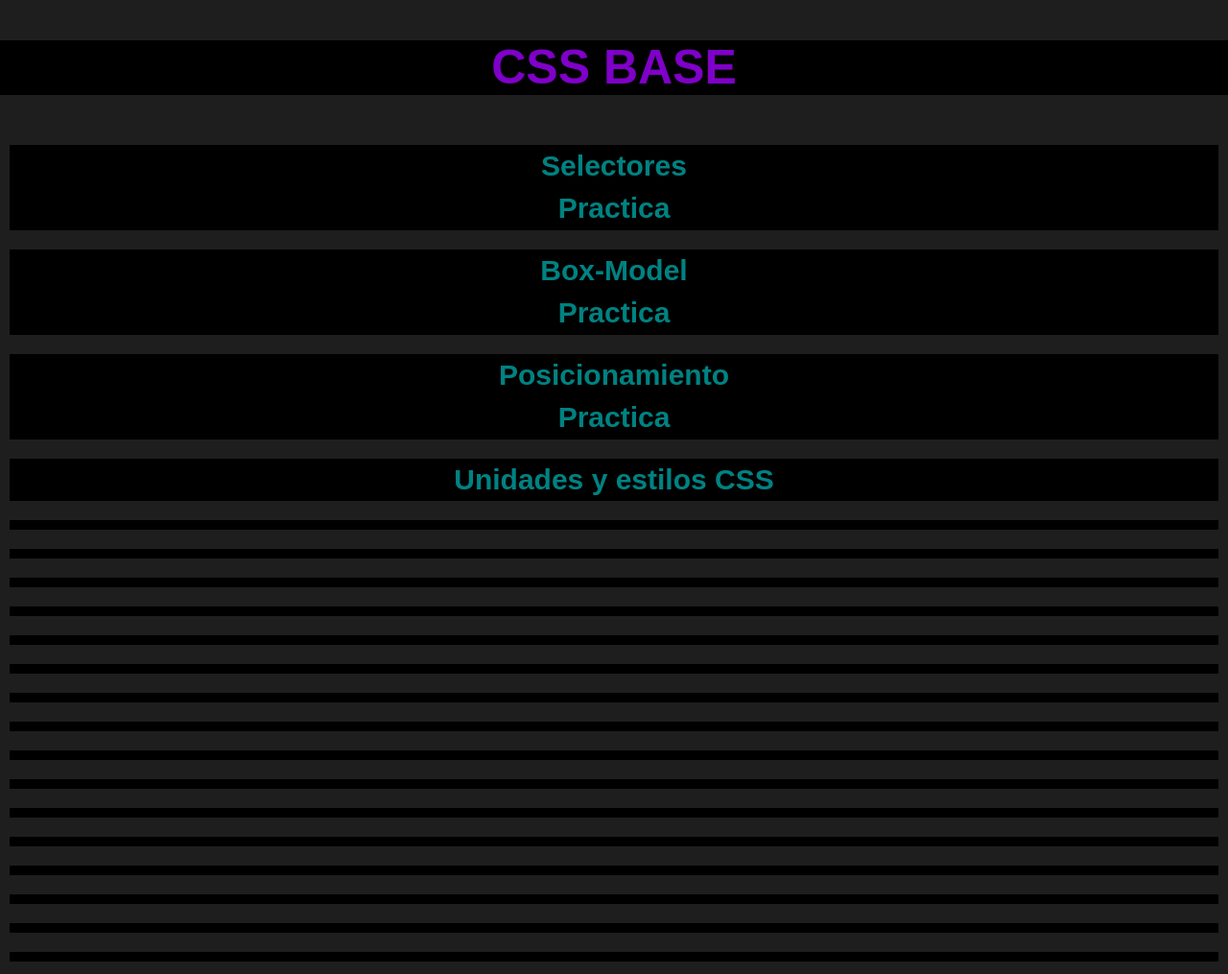
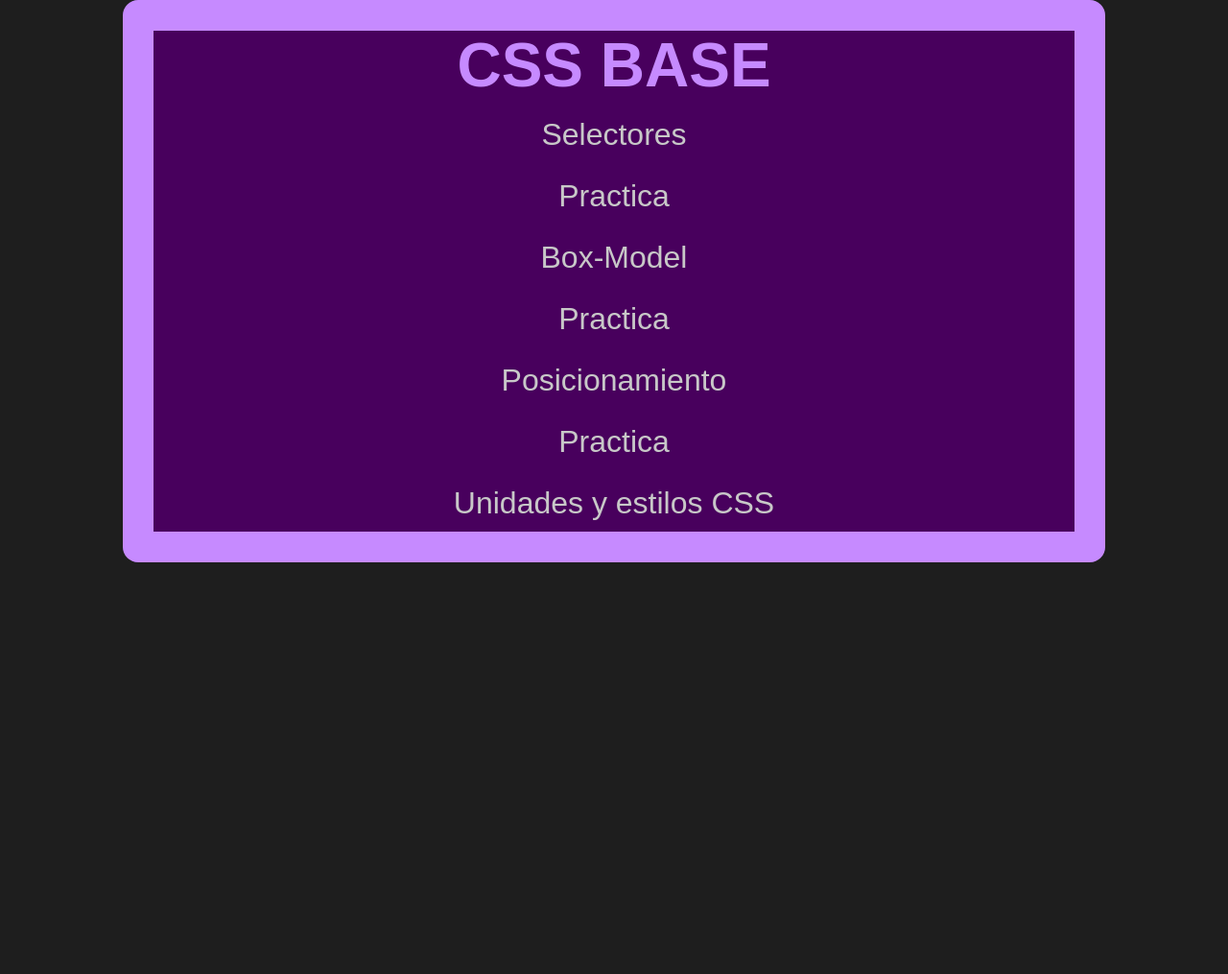
Before and after one commit to brianalcl/PracticasDisWeb, a plain HTML site: page index.html in a window 1280 px wide. Shown: the whole page at 96% size. After the commit the page ends 800 px from the top, so only its background shows below. Drawn offline with Linux system fonts and the light colour scheme.

Commit message:
Editado el index

```diff
--- a/css/index.css
+++ /dev/null
@@ -1,36 +0,0 @@
-html {
-  background-color: #1e1e1e;
-  color: rgb(230, 230, 230);
-  font-family: sans-serif;
-  scroll-behavior: smooth;
-}
-
-h2 {
-  color: rgb(127, 0, 200);
-  background-color: #000;
-  text-align: center;
-  font-weight: bold;
-  font-size: 50px;
-  text-transform: uppercase;
-}
-
-ul {
-  list-style: none;
-  margin-left: 0;
-  padding-left: 0%;
-}
-
-li {
-  padding: 10px;
-}
-
-a {
-  text-decoration: none;
-  text-align: center;
-  color: #008282;
-  background-color: #000;
-  font-size: 30px;
-  font-weight: bold;
-  padding: 5px;
-  display: block;
-}
--- /dev/null
+++ b/index.css
@@ -0,0 +1,58 @@
+:root {
+  --titlecolor: rgb(198, 138, 255);
+  --dark: rgb(30, 30, 30);
+  --hover: rgb(132, 0, 255);
+  --violet: rgb(72, 0, 93);
+  --light: rgb(200, 200, 200);
+}
+
+html {
+  background-color: var(--dark);
+  color: var(--light);
+  font-family: sans-serif;
+  scroll-behavior: smooth;
+  box-sizing: border-box;
+}
+
+*,
+*::before,
+*::after {
+  box-sizing: inherit;
+}
+
+.indice h2 {
+  color: var(--titlecolor);
+  background-color: var(--violet);
+  text-align: center;
+  font-weight: bold;
+  font-size: 4rem;
+  text-transform: uppercase;
+  padding: 0;
+  margin: 0;
+}
+
+.indice a {
+  display: inline-block;
+  background-color: var(--violet);
+  color: var(--light);
+  width: 100%;
+  height: 4rem;
+  text-decoration: none;
+  text-align: center;
+  font-size: 2rem;
+  padding: 1rem;
+}
+
+.indice a:hover {
+  background-color: var(--hover);
+}
+
+.indice {
+  width: 80%;
+  min-width: 30rem;
+  margin-left: auto;
+  margin-right: auto;
+  padding: 2rem;
+  background-color: var(--titlecolor);
+  border-radius: 1rem;
+}
--- a/index.html
+++ b/index.html
@@ -5,35 +5,23 @@
   <meta charset="UTF-8">
   <meta name="viewport" content="width=device-width, initial-scale=1.0">
   <link rel="stylesheet" href="css/normalize.css">
-  <link rel="stylesheet" href="css/index.css">
+  <link rel="stylesheet" href="index.css">
   <title>PracticaDisWeb</title>
 </head>
 
 <body>
-  <h2>CSS base</h2>
-  <ul>
-    <li><a href="selectores/selectoresCSS.html">Selectores</a><a href="selectores/practica.html">Practica</a></li>
-    <li><a href="box-model/box-model.html">Box-Model</a><a href="box-model/practica.html">Practica</a></li>
-    <li><a href="posicionamiento/posicionamiento.html">Posicionamiento</a><a
-        href="posicionamiento/practica.html">Practica</a></li>
-    <li><a href="unidades-estilos/unidades-estilos.html">Unidades y estilos CSS</a></li>
-    <li><a href=""></a></li>
-    <li><a href=""></a></li>
-    <li><a href=""></a></li>
-    <li><a href=""></a></li>
-    <li><a href=""></a></li>
-    <li><a href=""></a></li>
-    <li><a href=""></a></li>
-    <li><a href=""></a></li>
-    <li><a href=""></a></li>
-    <li><a href=""></a></li>
-    <li><a href=""></a></li>
-    <li><a href=""></a></li>
-    <li><a href=""></a></li>
-    <li><a href=""></a></li>
-    <li><a href=""></a></li>
-    <li><a href=""></a></li>
-  </ul>
+
+  <section class="indice">
+    <h2>CSS base</h2>
+    <a href="selectores/selectoresCSS.html">Selectores</a>
+    <a href="selectores/practica.html">Practica</a>
+    <a href="box-model/box-model.html">Box-Model</a>
+    <a href="box-model/practica.html">Practica</a>
+    <a href="posicionamiento/posicionamiento.html">Posicionamiento</a>
+    <a href="posicionamiento/practica.html">Practica</a>
+    <a href="unidades-estilos/unidades-estilos.html">Unidades y estilos CSS</a>
+  </section>
+
 </body>
 
 </html>
```
